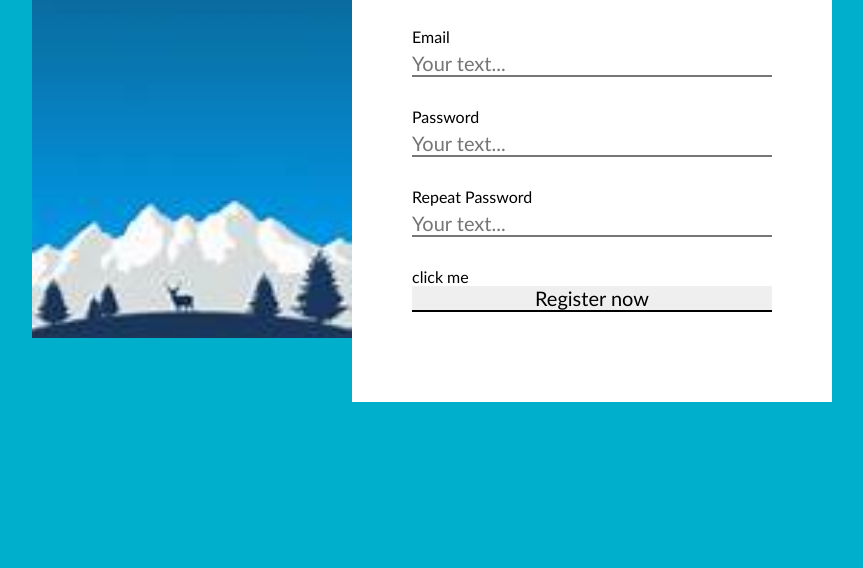
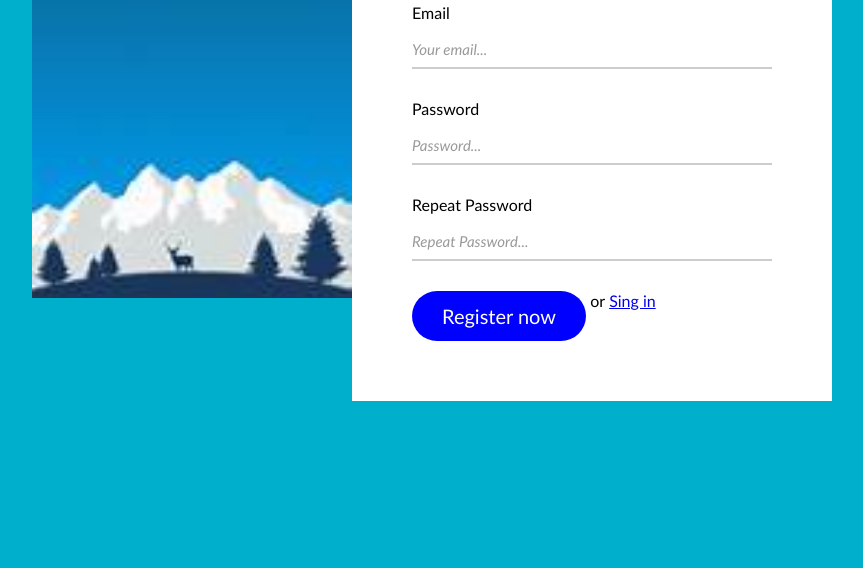
Before and after one commit to ModestaLiatuke/5-sign-up, a website: page index.html in a window 1280 px wide. Shown: the part 232-800 px from the top of the page, without its empty margins (208-1071 px from the left). Drawn offline with Linux system fonts and the light colour scheme.

Commit message:
form style

```diff
--- a/css/button.css
+++ b/css/button.css
@@ -1,4 +1,17 @@
-btn {
-background-color: red;
-
+.btn {
+display: inline-block;
+width: auto;
+padding: 15px;
+padding-left: 30px;
+padding-right: 30px;
+background-color: blue;
+color: white;
+font-size: 20px;
+line-height: 20px;
+border: none;
+border-radius: 25px;
+cursor: pointer;
 }
+.btn:hover {
+    background-color: royalblue;
+}
--- a/css/form.css
+++ b/css/form.css
@@ -6,6 +6,9 @@
     display:inline-block;
     width: 100%;
     margin-bottom: 30px;
+}
+.form > .form-row:last-of-type {
+    margin-bottom: 0px;
 }
 .form > .form-row > label {
     display:inline-block;
@@ -16,7 +19,15 @@
     display:inline-block;
     width: 100%;
     font-size: 20px;
-    border-top: none ;
-    border-left: none;
-    border-right: none;
+    line-height: 40px;
+    border: none;
+    border-bottom: 2px solid #ccc;
 }
+.form > .form-row > input:focus {
+    outline: royalblue solid 2px;
+}
+.form input::placeholder{
+    color: #999;
+    font-style: italic;
+    font-size: 15px;
+}
--- a/css/main.css
+++ b/css/main.css
@@ -13,7 +13,7 @@ body {
 .container {
      display: inline-block;
      width: 800px;
-     margin-top: 100px;
+     margin-top: 60px;
      margin-left: calc(50% - 400px);
  }
 
--- a/index.html
+++ b/index.html
@@ -13,8 +13,9 @@
     <meta name="theme-color" content="#ffffff">
     <link rel="shortcut icon" href="./Favicon.ico" type="image/x-icon">
 <!-- components -->
+    <link rel="stylesheet" href="./css/button.css">
     <link rel="stylesheet" href="./css/form.css">
-    <link rel="stylesheet" href="./css/button.css">
+
 
 <!-- custom styles -->
     <link rel="stylesheet" href="./css/main.css">
@@ -39,25 +40,25 @@
             <div class="close">X</div>
             <form class="form">
                 <div class="form-row">
-                    <label for="#">User name</label>
-                    <input type="text" placeholder="Your text...">
+                    <label for="username">Username</label>
+                    <input id="username" type="text" placeholder="Your username..." required>
                 </div>
                 <div class="form-row">
-                    <label for="#">Email</label>
-                    <input type="email" placeholder="Your text...">
+                    <label for="email">Email</label>
+                    <input id="email" type="email" placeholder="Your email..." required>
                 </div>
                 <div class="form-row">
-                    <label for="#">Password</label>
-                    <input type="password" placeholder="Your text...">
+                    <label for="password">Password</label>
+                    <input id="password" type="password" placeholder="Password..." required>
                 </div>
                 <div class="form-row">
-                    <label for="#">Repeat Password</label>
-                    <input type="password" placeholder="Your text...">
+                    <label for="re-password">Repeat Password</label>
+                    <input id="re-password" type="password" placeholder="Repeat Password..." required>
                 </div>
                 <div class="form-row">
-                    <div class="btn">click me</div>
-                    <input class="btn" type="submit" value="Register now">
-
+                    <button class="btn">Register now</button>
+                    <span>or</span>
+                    <a href="#">Sing in</a>
                 </div>
             </form>
         </div>
```
